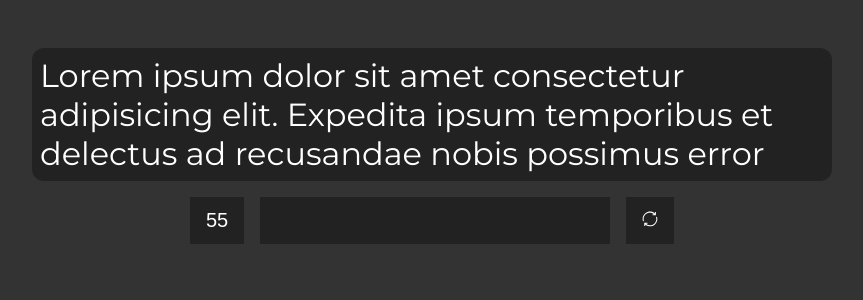
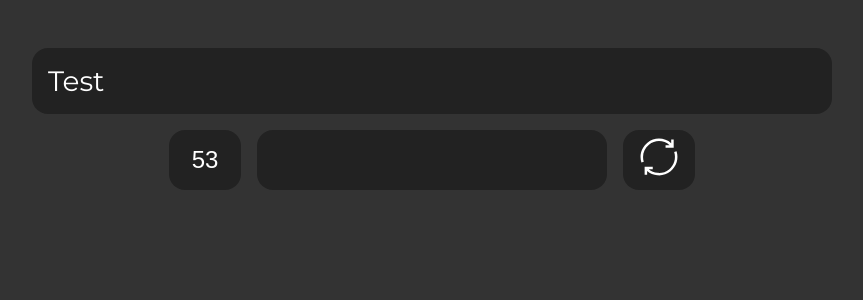
Before and after one commit to kolaczyn/typing-test, a React (Create React App) app: page / in a window 1280 px wide. Shown: the top 300 px of the page, without its empty margins (208-1071 px from the left). Built offline with nearby package versions, Linux system fonts and the light colour scheme.

Commit message:
Split code, turned classes to functions, time hide

```diff
--- a/src/App.jsx
+++ b/src/App.jsx
@@ -1,41 +1,50 @@
-import React, { useEffect, useState } from "react";
-import { sampleText } from "./text";
+import React, { Component } from "react";
+import Timer from "./Timer";
+import Input from "./Input";
+import Text from "./TextField";
 import "./style.css";
 
-function App() {
-  function handleInput(event) {
-    const str = event.target.value;
-    if (str.slice(str.length - 1) === " ") setInput("");
-    else setInput(event.target.value);
-  }
+class App extends Component {
+  state = {
+    hideTime: false,
+  };
+  // constructor() {
+  //   super();
+  // }
+  onTimesUp = () => {
+    console.log("Time's up!");
+  };
+  onRefresh = () => {
+    console.log("Refreh");
+  };
+  handleTimeHide = () => {
+    this.setState((prevState) => ({
+      hideTime: !prevState.hideTime,
+    }));
+  };
 
-  const [bigText, setBigText] = useState(sampleText);
-  const [inputText, setInput] = useState("");
-  const [index, setIndex] = useState(0);
-  const [time, setTime] = useState(60);
-  useEffect(() => {
-    setTimeout(() => {
-      setTime((oldTime) => oldTime - 1);
-    }, 1000);
-  });
-  // setTimeout(setTime(time - 1), 1000);
+  render() {
     return (
       <div className="content">
-      <div className="big-text element">{bigText.map((t) => `${t} `)}</div>
-      <div className="input-div">
-        <button className="element">{time}</button>
-        <input
-          type="text"
-          className="input-element element"
-          value={inputText}
-          onChange={handleInput}
+        <div className="content__upper">
+          <Text />
+        </div>
+        <div className="content__lower">
+          <button className="element" onClick={this.handleTimeHide}>
+            <Timer
+              initialTime={60}
+              onTimesUp={this.onTimesUp}
+              hideTime={this.state.hideTime}
             />
-        <button className="element">
-          <img src="refresh.svg" class="refresh-icon" alt="" />
+          </button>
+          <Input onInputChange={this.onInputChange} />
+          <button className="element" onClick={this.onRefresh}>
+            <img src="refresh.svg" className="refresh-icon" alt="" />
           </button>
         </div>
       </div>
     );
   }
+}
 
 export default App;
--- /dev/null
+++ b/src/Input.jsx
@@ -0,0 +1,30 @@
+import React, { Component } from "react";
+
+class Input extends Component {
+  constructor(props) {
+    super(props);
+    this.state = {
+      text: "",
+    };
+  }
+  // I know, two methods from two different function
+  // share a name. I'll proabably fix that.
+  onInputChange = (event) => {
+    const str = event.target.value;
+    // we clear the input filed on space press
+    if (str.slice(str.length - 1) === " ") this.setState({ text: "" });
+    else this.setState({ text: str });
+  };
+  render() {
+    return (
+      <input
+        type="text"
+        className="input-element element"
+        value={this.state.text}
+        onChange={this.onInputChange}
+      />
+    );
+  }
+}
+
+export default Input;
--- /dev/null
+++ b/src/TextField.jsx
@@ -0,0 +1,15 @@
+import React, { Component } from "react";
+
+export default class Text extends Component {
+  constructor(props) {
+    super(props);
+    this.state = {};
+  }
+  render() {
+    return (
+      <div className="element text-field">
+        <p>Test</p>
+      </div>
+    );
+  }
+}
--- /dev/null
+++ b/src/Timer.jsx
@@ -0,0 +1,30 @@
+import React, { Component } from "react";
+
+class Timer extends Component {
+  constructor(props) {
+    super(props);
+    this.state = {
+      time: this.props.initialTime,
+    };
+  }
+  // I should probably format it or use a library to do that for me
+  componentDidMount() {
+    this.interval = setInterval(() => {
+      if (this.state.time > 0)
+        this.setState((prevState) => ({ time: prevState.time - 1 }));
+      else {
+        clearInterval(this.interval);
+        this.props.onTimesUp();
+      }
+    }, 1000);
+  }
+  formatTime = () => {
+    if (this.props.hideTime) return null;
+    return this.state.time;
+  };
+  render() {
+    return <section>{this.formatTime()}</section>;
+  }
+}
+
+export default Timer;
--- a/src/style.css
+++ b/src/style.css
@@ -17,24 +17,22 @@ body {
   margin: 0 auto;
 }
 
-.big-text {
-  margin-top: 3rem;
+.content__upper {
   margin-bottom: 1rem;
-  border-radius: 0.75rem;
-  padding: 0.5rem;
-  font-size: 2rem;
+  margin-top: 1rem;
 }
 
-.input-div {
+.content__lower {
   display: flex;
   justify-content: center;
-  /* align-items: center; */
   height: auto;
-  /* font-size: 2rem; */
 }
 
-em {
-  color: teal;
+.text-field {
+  margin-top: 3rem;
+  font-size: 1.75rem;
+  margin-bottom: 1rem;
+  padding: 1rem;
 }
 
 .input-element {
@@ -42,24 +40,25 @@ em {
   max-width: 350px;
   display: block;
   border: none;
-  padding: 0.25rem;
+  padding: 0.8rem;
   margin-left: 1rem;
   margin-right: 1rem;
-  font-size: 2rem;
+  font-size: 1.75rem;
 }
 
 .element {
   color: #fff;
   background-color: #222;
+  border-radius: 1rem;
 }
 
 button {
-  font-size: 1.25rem;
+  font-size: 1.5rem;
   border: none;
   cursor: pointer;
   padding-right: 1rem;
   padding-left: 1rem;
-  min-width: 3rem;
+  min-width: 4.5rem;
 }
 
 .refresh-icon {
```
Lines whose indentation alone changed are shown as unchanged.
